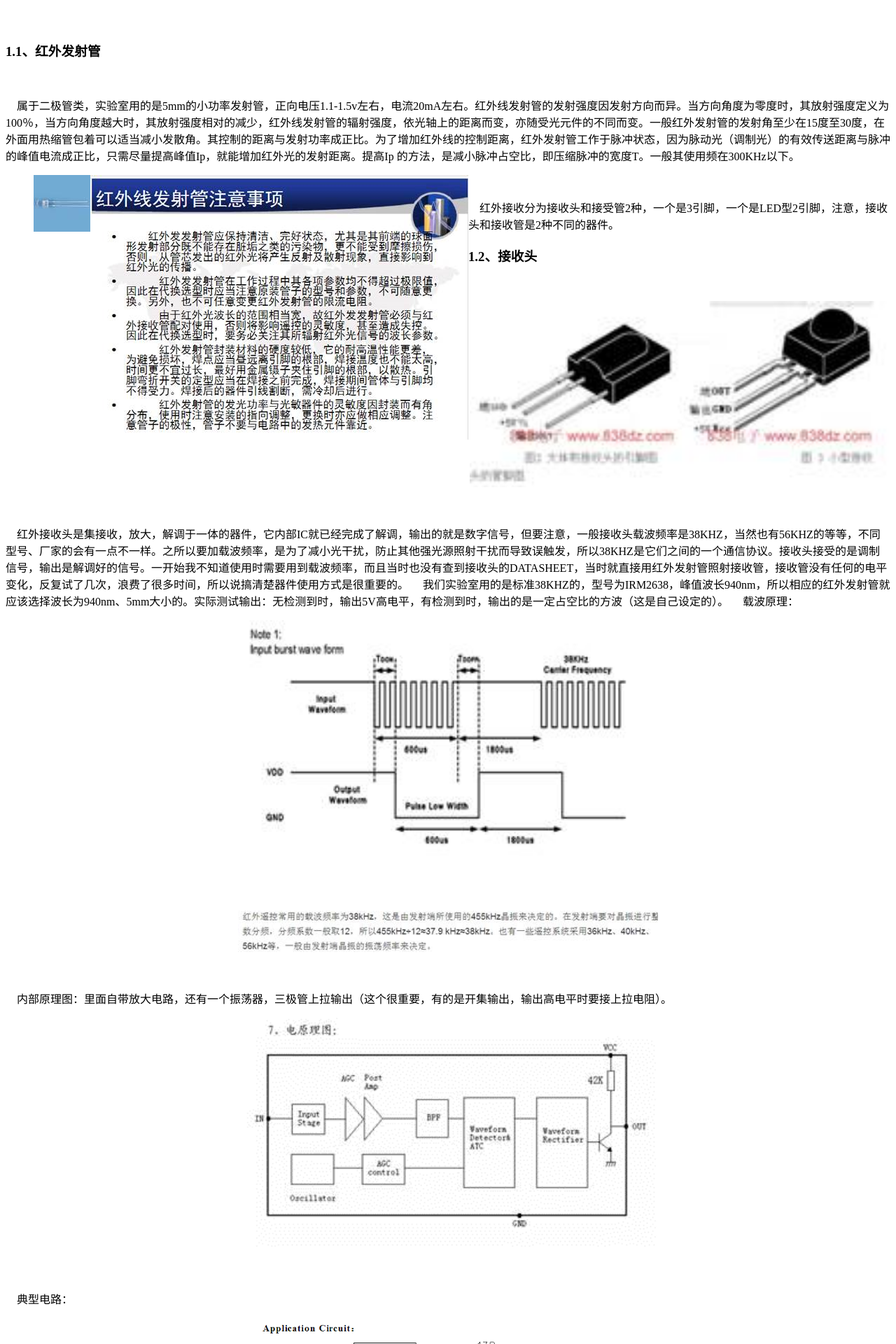
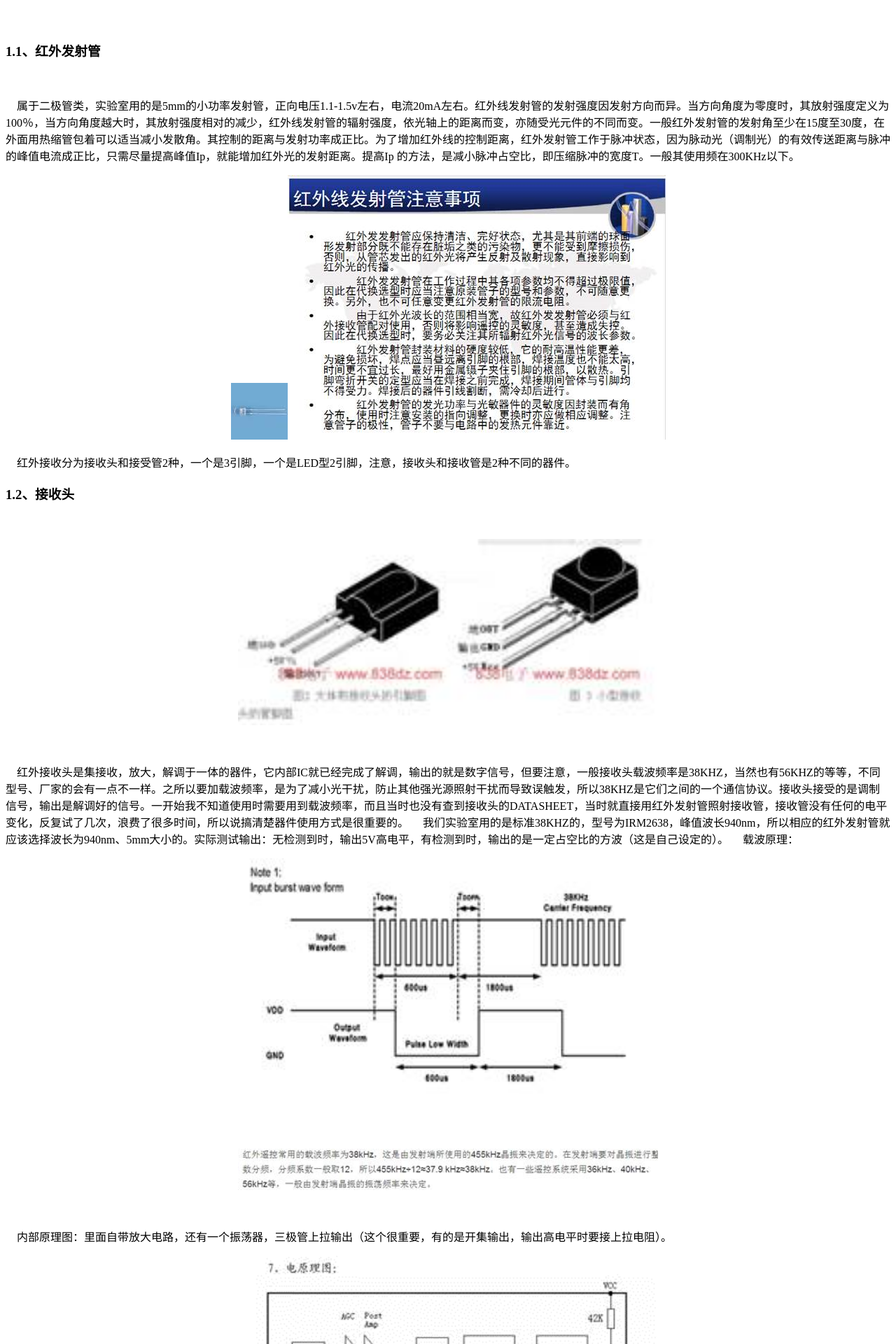
Before and after one commit to RCSTech/RCSTech.github.io, a Jekyll site: the page built from _posts/2015-03-30-Infrared-knowledge-summary.md, in a window 1280 px wide. Shown: the part 1008-2928 px from the top of the page at 70% size. Built offline with Jekyll 4.4.1, drawn with Linux system fonts in a browser that asks for light colours; nearby versions of some CDN libraries; comment, search, counter and statistics services are not loaded.

Commit message:
并排显示可用

```diff
--- a/_posts/2015-03-30-Infrared-knowledge-summary.md
+++ b/_posts/2015-03-30-Infrared-knowledge-summary.md
@@ -57,13 +57,7 @@ tags:
 
 　属于二极管类，实验室用的是5mm的小功率发射管，正向电压1.1-1.5v左右，电流20mA左右。红外线发射管的发射强度因发射方向而异。当方向角度为零度时，其放射强度定义为100％，当方向角度越大时，其放射强度相对的减少，红外线发射管的辐射强度，依光轴上的距离而变，亦随受光元件的不同而变。一般红外发射管的发射角至少在15度至30度，在外面用热缩管包着可以适当减小发散角。其控制的距离与发射功率成正比。为了增加红外线的控制距离，红外发射管工作于脉冲状态，因为脉动光（调制光）的有效传送距离与脉冲的峰值电流成正比，只需尽量提高峰值Ip，就能增加红外光的发射距离。提高Ip 的方法，是减小脉冲占空比，即压缩脉冲的宽度T。一般其使用频在300KHz以下。
 
-<div>
-<ul style="list-style:none;margin:0px; ">
-<li style="float:left;"><a><img src="{{site.img_path}}/2015-03-30-IR-Emitter-Led_1.png" /></a></li>
-<li style="float:left;"><a><img src="{{site.img_path}}/2015-03-30-IR-Emitter-Led-attention.png" /></a></li>
-</ul>
-</div>
-<br>
+<div style="text-align:center;"><span><a target="_blank" href="XXXX"><img src="{{site.img_path}}/2015-03-30-IR-Emitter-Led_1.png"></a></span><span><a target="_blank" href="XXXX"><img src="{{site.img_path}}/2015-03-30-IR-Emitter-Led-attention.png"></a></span></div>
 
 <span id="1.2"></span>
 
@@ -195,14 +189,6 @@ tags:
 
 <div style="text-align:center;"><span><a target="_blank" href="XXXX"><img src="{{site.img_path}}/2015-03-30-Infrared-on-the-tube_1.png"></a></span><span><a target="_blank" href="XXXX"><img src="{{site.img_path}}/2015-03-30-Infrared-on-the-tube‘s-datasheet.png"></a></span></div>
 
-<div>
-<ul style="list-style:none;margin:0px; ">
-<li style="float:left;"><a><img src="{{site.img_path}}/2015-03-30-Infrared-on-the-tube_1.png" /></a></li>
-<li style="float:left;"><a><img src="{{site.img_path}}/2015-03-30-Infrared-on-the-tube‘s-datasheet.png" /></a></li>
-</ul>
-</div>
-<br>
-
 　其内部结构十分简单，发射部分是电阻串联一个发射管，接受端也是光电二极管串联电阻。最值钱的就是外壳了，机械固定很方便。
 
 <div style="text-align:center"><img src="{{site.img_path}}/2015-03-30-Infrared-on-the-tube_2.png" style="width:600px">
@@ -273,15 +259,10 @@ tags:
 
 ##四、知识补充
 <br>
+
 　为防止电磁干扰：
 
-<div>
-<ul style="list-style:none;margin:0px; ">
-<li style="float:left;"><a><img src="{{site.img_path}}/2015-03-30-design-of-SOR-output-circuit.png" /></a></li>
-<li style="float:left;"><a><img src="{{site.img_path}}/2015-03-30-design-of-transistor-output-circuit.png" /></a></li>
-</ul>
-</div>
-<br>
+<div style="text-align:center;"><span><a target="_blank" href="XXXX"><img src="{{site.img_path}}/2015-03-30-design-of-SOR-output-circuit.png"></a></span><span><a target="_blank" href="XXXX"><img src="{{site.img_path}}/2015-03-30-design-of-transistor-output-circuit.png"></a></span></div>
 
 参考：[http://wiki.dzsc.com/info/61.html#top](http://wiki.dzsc.com/info/61.html#top)
 
```
